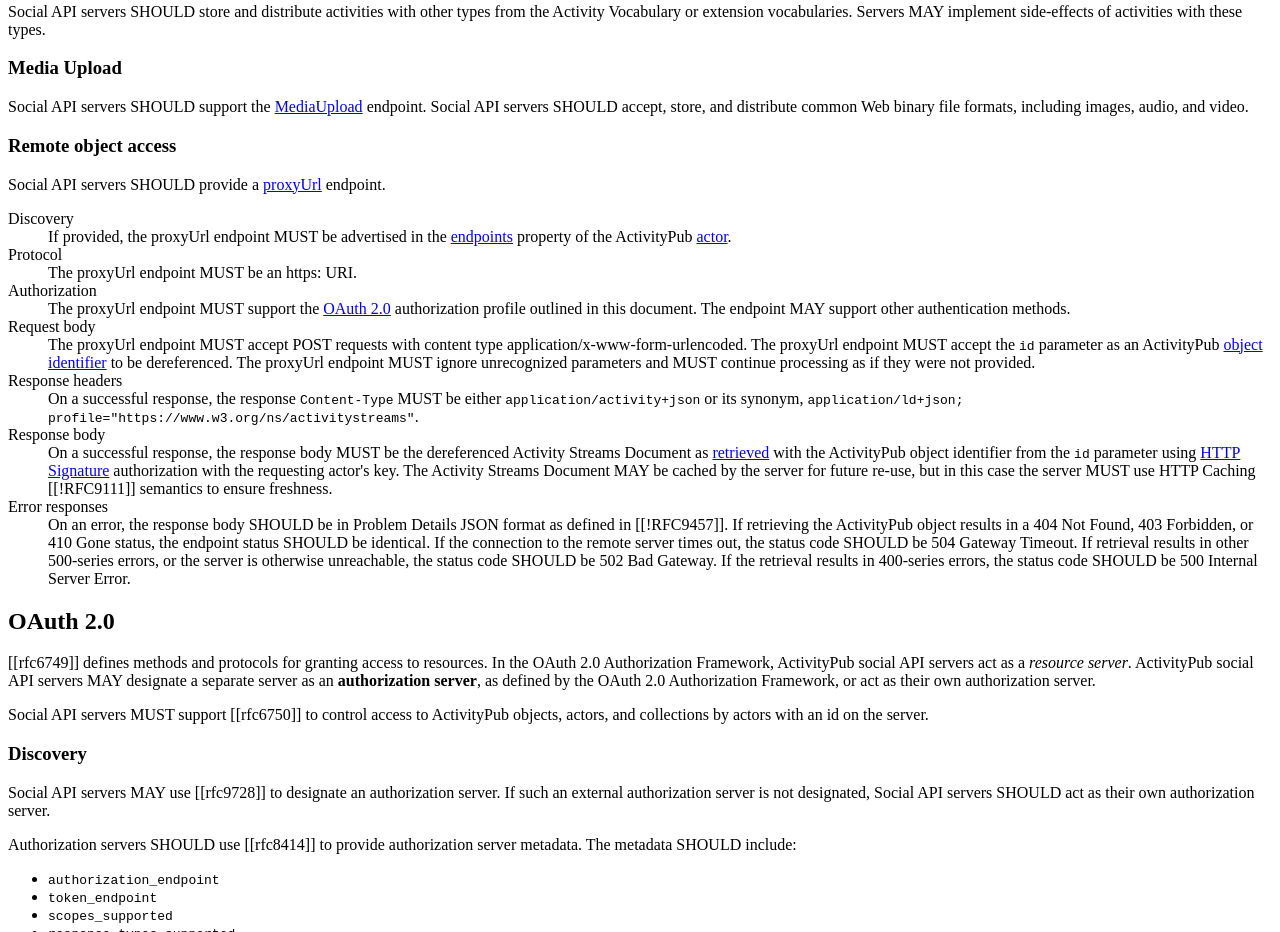
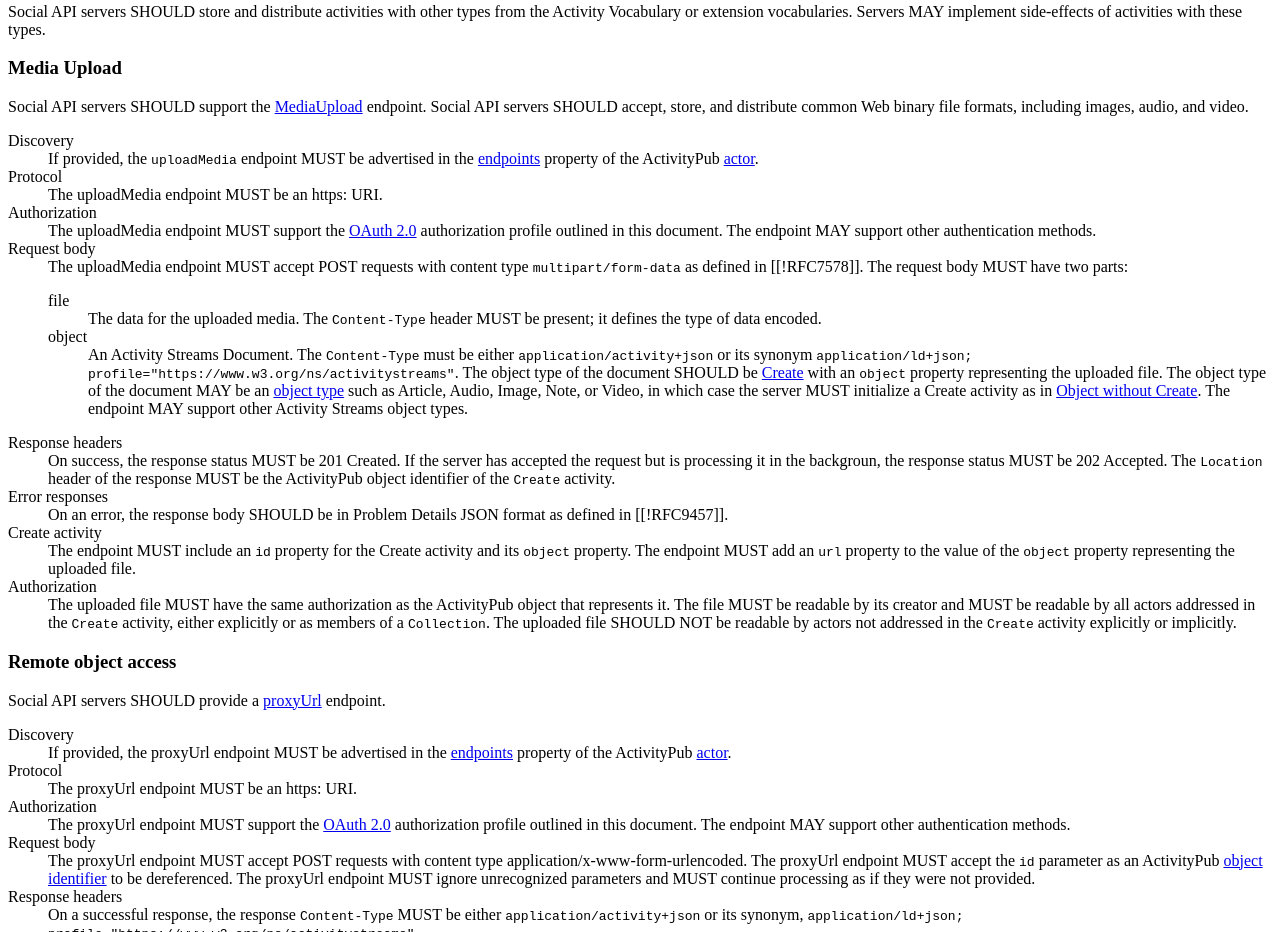
Before and after one commit to swicg/activitypub-api, a plain HTML site: page basicprofile.html in a window 1280 px wide. Shown: the part 1268-2200 px from the top of the page. Drawn offline with Linux system fonts and the light colour scheme.

Commit message:
doc: more details on media upload

```diff
--- a/basicprofile.html
+++ b/basicprofile.html
@@ -145,6 +145,32 @@
       <p>Social API servers SHOULD support the <a
           href="https://www.w3.org/wiki/SocialCG/ActivityPub/MediaUpload">MediaUpload</a> endpoint. Social API servers SHOULD
         accept, store, and distribute common Web binary file formats, including images, audio, and video.</p>
+      <dl>
+        <dt>Discovery</dt>
+        <dd>If provided, the <code>uploadMedia</code> endpoint MUST be advertised in the <a href="https://www.w3.org/TR/activitypub/#endpoints">endpoints</a> property of the ActivityPub <a href="https://www.w3.org/TR/activitypub/#actor">actor</a>.</dd>
+        <dt>Protocol</dt>
+        <dd>The uploadMedia endpoint MUST be an https: URI.</dd>
+        <dt>Authorization</dt>
+        <dd>The uploadMedia endpoint MUST support the <a href="#oauth">OAuth 2.0</a> authorization profile outlined in this document. The endpoint MAY support other authentication methods.</dd>
+        <dt>Request body</dt>
+        <dd>The uploadMedia endpoint MUST accept POST requests with content type <code>multipart/form-data</code> as defined in [[!RFC7578]]. The request body MUST have two parts:
+          <dl>
+            <dt>file</dt>
+            <dd>The data for the uploaded media. The <code>Content-Type</code> header MUST be present; it defines the type of data encoded.</dd>
+            <dt>object</dt>
+            <dd>An Activity Streams Document. The <code>Content-Type</code> must be either <code>application/activity+json</code> or its synonym <code>application/ld+json; profile="https://www.w3.org/ns/activitystreams"</code>. The object type of the document SHOULD be <a href="https://www.w3.org/TR/activitystreams-vocabulary/#dfn-create">Create</a> with an <code>object</code> property representing the uploaded file. The object type of the document MAY be an <a href="https://www.w3.org/TR/activitystreams-vocabulary/#object-types">object type</a> such as Article, Audio,
+            Image, Note, or Video, in which case the server MUST initialize a Create activity as in <a href="https://www.w3.org/TR/activitypub/#object-without-create">Object without Create</a>. The endpoint MAY support other Activity Streams object types.</dd>
+          </dl>
+        </dd>
+        <dt>Response headers</dt>
+        <dd>On success, the response status MUST be 201 Created. If the server has accepted the request but is processing it in the backgroun, the response status MUST be 202 Accepted. The <code>Location</code> header of the response MUST be the ActivityPub object identifier of the <code>Create</code> activity.</dd>
+        <dt>Error responses</dt>
+        <dd>On an error, the response body SHOULD be in Problem Details JSON format as defined in [[!RFC9457]].</dd>
+        <dt>Create activity</dt>
+        <dd>The endpoint MUST include an <code>id</code> property for the Create activity and its <code>object</code> property. The endpoint MUST add an <code>url</code> property to the value of the <code>object</code> property representing the uploaded file.</dd>
+        <dt>Authorization</dt>
+        <dd>The uploaded file MUST have the same authorization as the ActivityPub object that represents it. The file MUST be readable by its creator and MUST be readable by all actors addressed in the <code>Create</code> activity, either explicitly or as members of a <code>Collection</code>. The uploaded file SHOULD NOT be readable by actors not addressed in the <code>Create</code> activity explicitly or implicitly.</dd>
+      </dl>
     </section>
     <section id='remote-object-access'>
       <h3>Remote object access</h3>
```
